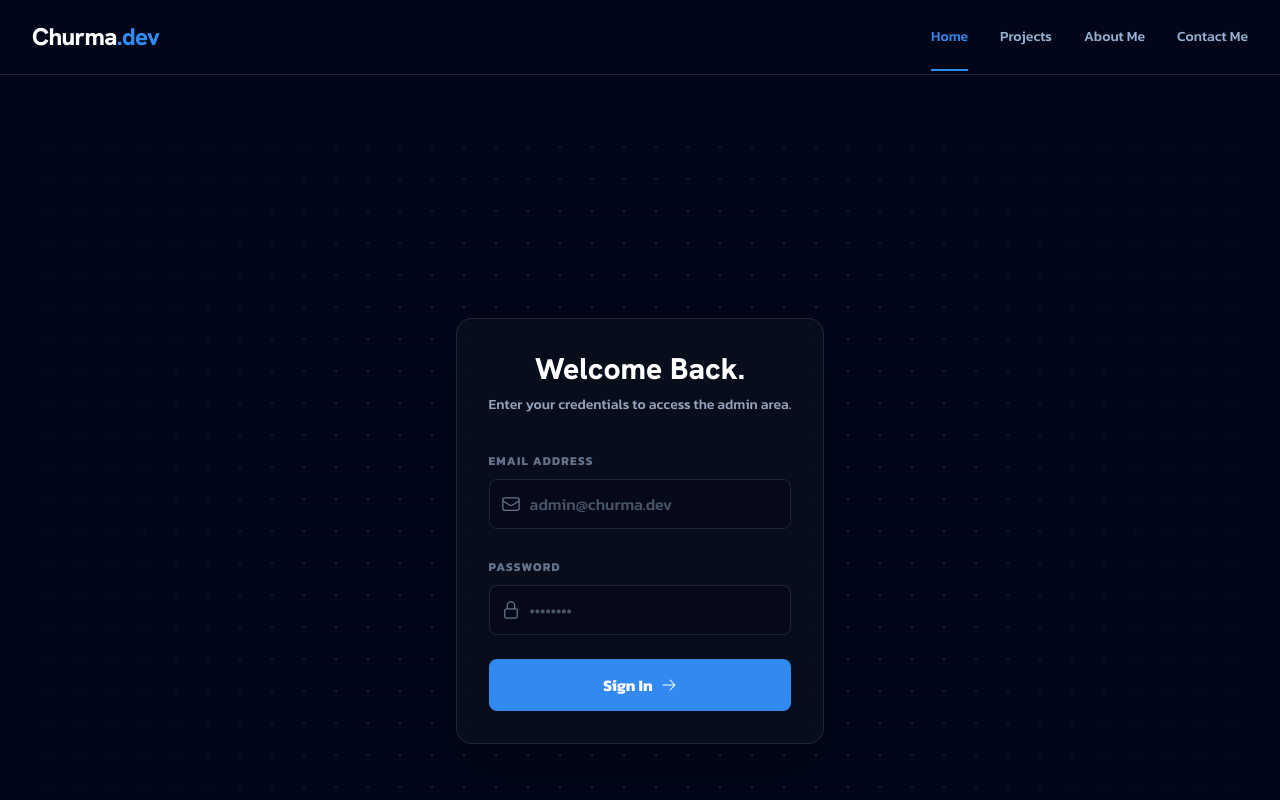
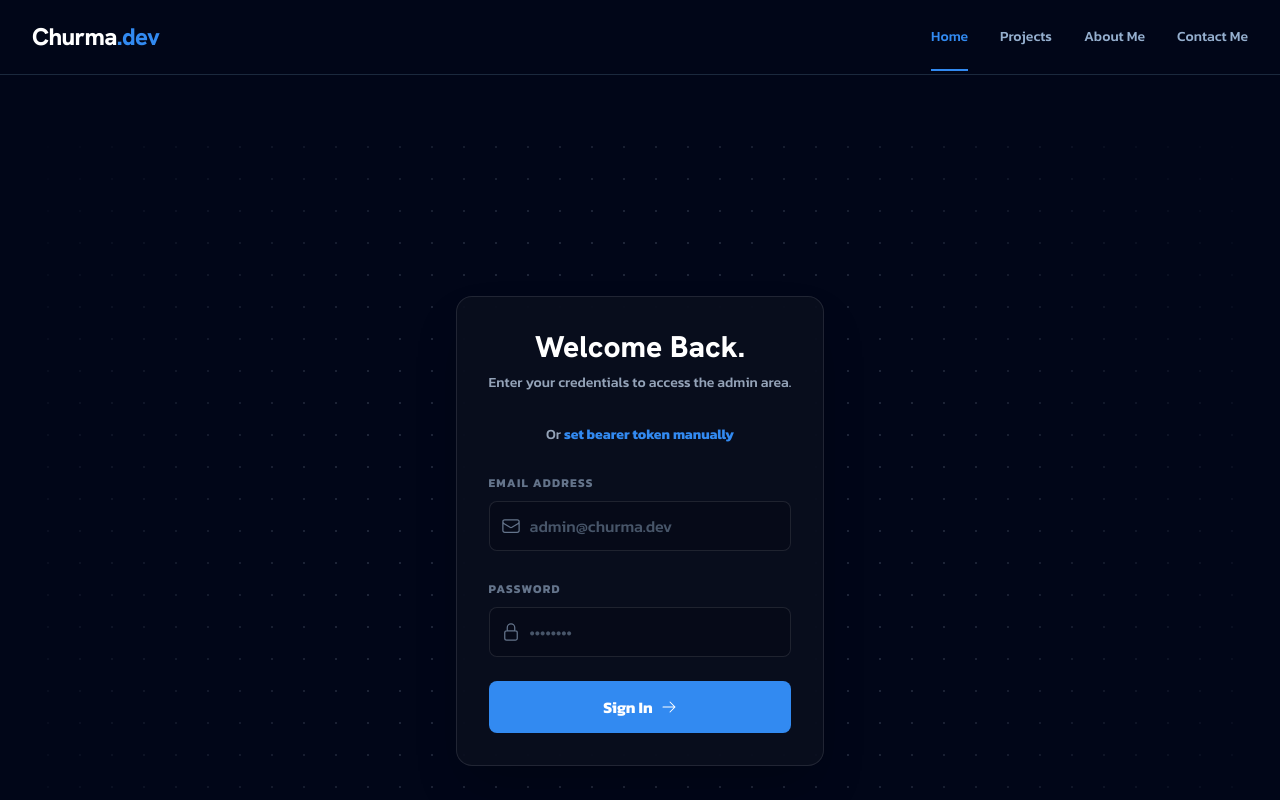
Before and after one commit to Churma16/portfolio-frontend-react, a React (Vite) app: page /login in a window 1280 px wide. Shown: the top 800 px of the page. Built offline with nearby package versions, Linux system fonts and the light colour scheme; no server answers.

Commit message:
feat: enhance login functionality by storing token and abilities, and add manual token setting option

```diff
--- a/src/pages/Login.tsx
+++ b/src/pages/Login.tsx
@@ -11,6 +11,7 @@ import {
 import { CgSpinner } from "react-icons/cg";
 import Layout from "../components/layout/Layout";
 import apiClient from "../api/axios";
+import { setAdminToken } from "@/lib/auth";
 
 export default function Login() {
     const navigate = useNavigate();
@@ -65,8 +66,33 @@ export default function Login() {
                 return;
             }
 
-            // 3. Simpan ke LocalStorage
-            localStorage.setItem("token", token);
+            // 3. Simpan token dan abilities ke LocalStorage
+            // Try multiple possible fields for abilities
+            const abilities = response.data.abilities ||
+                response.data.data?.abilities ||
+                response.data.user?.abilities || ["admin"]; // Default ke admin jika tidak ada abilities dari API
+
+            console.log("Storing abilities:", abilities);
+            setAdminToken(token, abilities);
+
+            // Debug: Check localStorage
+            console.log("After setAdminToken:");
+            console.log(
+                "Token in localStorage:",
+                localStorage.getItem("token")
+            );
+            console.log(
+                "Abilities in localStorage:",
+                localStorage.getItem("abilities")
+            );
+            console.log(
+                "isAdmin() check:",
+                localStorage.getItem("abilities")
+                    ? JSON.parse(localStorage.getItem("abilities")).includes(
+                          "admin"
+                      )
+                    : false
+            );
 
             // 4. Redirect ke halaman admin/dashboard
             setStatus("success");
@@ -223,6 +249,18 @@ export default function Login() {
                                 </div>
                             )}
                             <div className="space-y-2">
+                                <p className="text-sm text-slate-400 mb-4 text-center">
+                                    Or{" "}
+                                    <button
+                                        type="button"
+                                        onClick={() => navigate("/set-token")}
+                                        className="text-lara-blue hover:underline font-semibold"
+                                    >
+                                        set bearer token manually
+                                    </button>
+                                </p>
+                            </div>
+                            <div className="space-y-2">
                                 <label className="text-xs font-bold uppercase tracking-widest text-slate-500">
                                     {isGlitch ? "TARGET_ID" : "Email Address"}
                                 </label>
```
